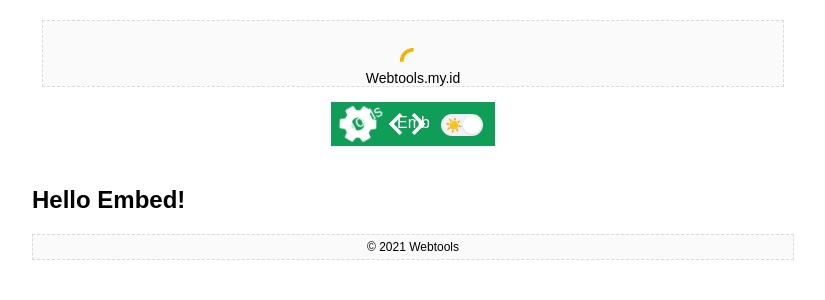
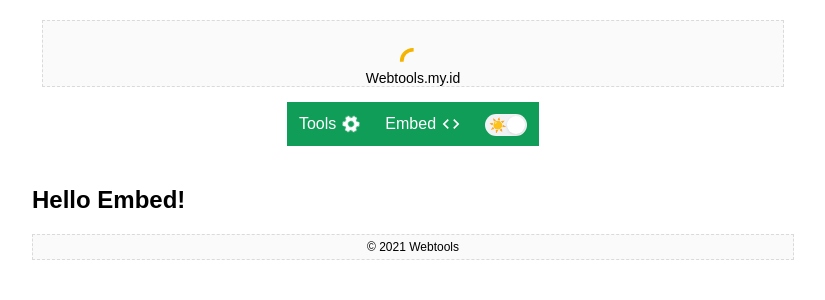
Before and after one commit to ham-zah/33870015, a Jekyll site: the page built from embed.html, in a window 1280 px wide. Shown: the top 300 px of the page, without its empty margins (227-1052 px from the left). Built offline with Jekyll 4.4.1, drawn with Linux system fonts in a browser that asks for light colours; some web fonts are replaced.

Commit message:
Update default.html

```diff
--- a/_layouts/default.html
+++ b/_layouts/default.html
@@ -18,8 +18,8 @@
 
             <nav class="nav1">
                 <ul>
-                    <li><a href="/" class="nav1_tools">Tools</a></li>
-                    <li><a href="/embed" class="nav1_embed">Embed</a></li>
+                    <li><a href="/">Tools<span class="svg0 nav1_tools"></span></a></li>
+                    <li><a href="/embed">Embed<span class="svg0 nav1_embed"></span></a></li>
                     <li>
                         <a>
                             <div class="mode" id="mode-switcher" onclick="toggleNightMode();"><span></span></div>
```
